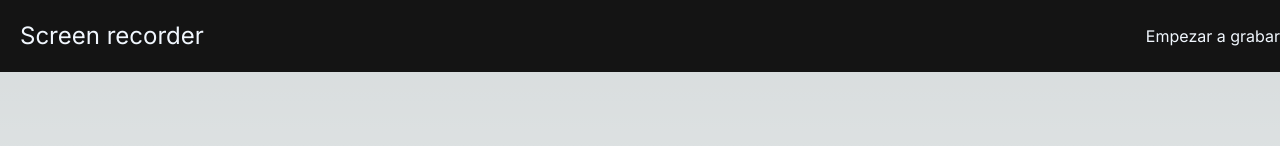
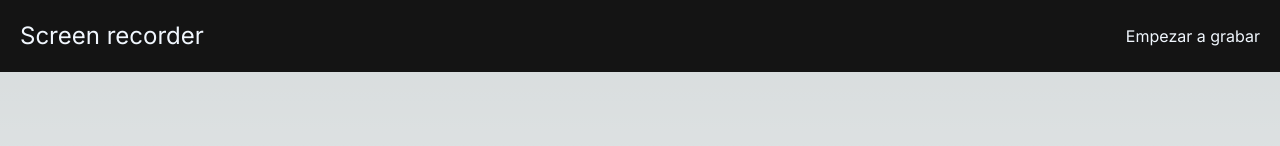
Before and after one commit to JuanPabloRP/screen-recorder, a Next.js app: page / in a window 1280 px wide. Shown: the top 146 px of the page. Built offline with nearby package versions, Linux system fonts and the light colour scheme.

Commit message:
Update Navbar component styles in Navbar.tsx

```diff
--- a/components/Navbar.tsx
+++ b/components/Navbar.tsx
@@ -10,7 +10,7 @@ const Navbar = () => {
 				Screen recorder
 			</Link>
 
-			<ul className="flex  gap-2">
+			<ul className="flex gap-2 mr-5">
 				<li>
 					<Link href={'/recorder'}>Empezar a grabar</Link>
 				</li>
```
